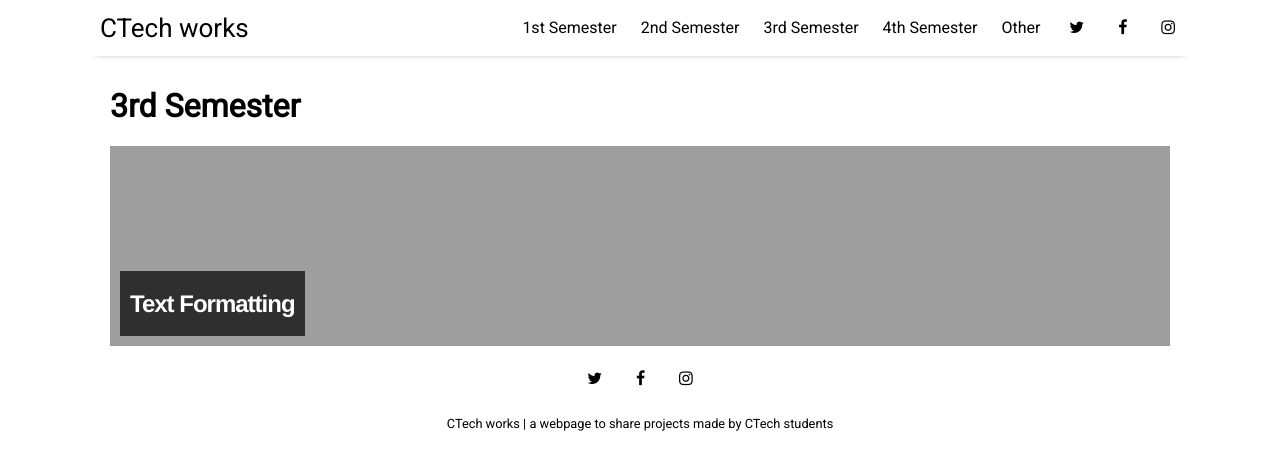
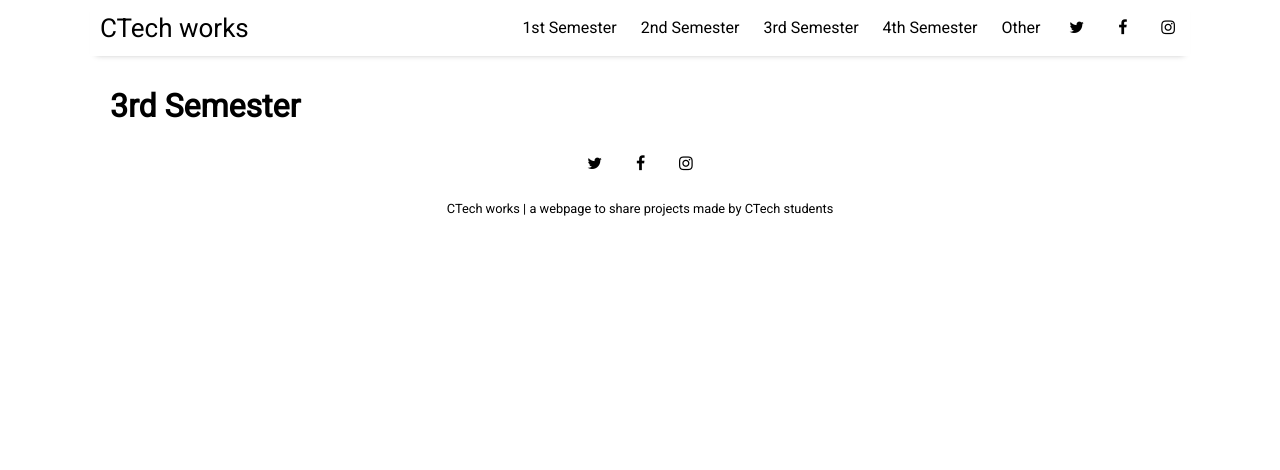
Before and after one commit to ctechfilmuniversity/ctechfilmuniversity.github.io, a Jekyll site: the page built from pages/3rd-Semester.html, in a window 1280 px wide. Shown: the top 470 px of the page. Built offline with Jekyll 4.4.1, drawn with Linux system fonts in a browser that asks for light colours; nearby versions of some CDN libraries.

Commit message:
update content 3rd semester

```diff
--- a/pages/3rd-Semester.html
+++ b/pages/3rd-Semester.html
@@ -2,10 +2,3 @@
 layout: page
 title: 3rd Semester
 ---
-{% for post in site.categories.sample %}
-  <a href="{{ site.github.url }}{{ post.url }}">
-    <div class="featured-posts" {% if post.image %}style="background-image:url({{ site.github.url }}/assets/img/{{ post.image }})"{% endif %}>
-      <h2><span>{{ post.title }}</span></h2>
-    </div>
-  </a>
-{% endfor %}
```
